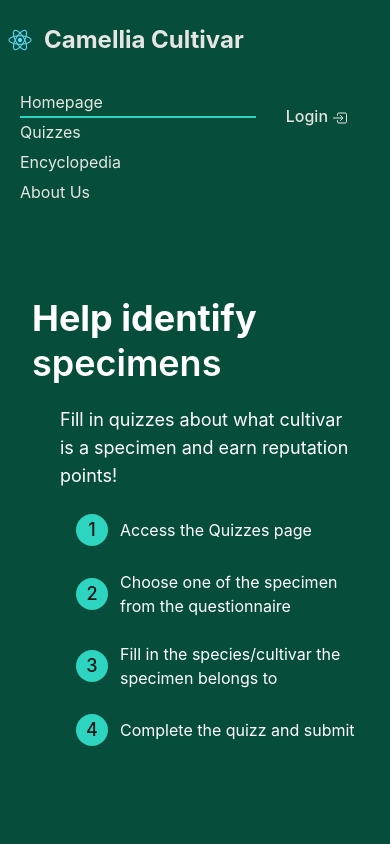
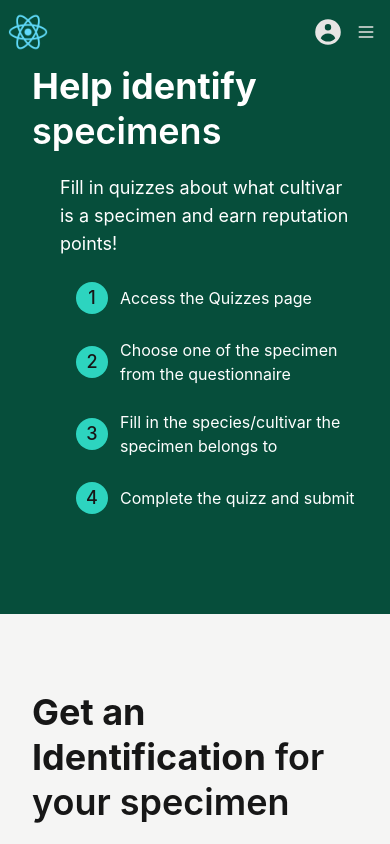
Before and after one commit to Camellia-Cultivar/Camellia-Cultivar, a React (Create React App) app in the folder webapp/: page / in a window 390 px wide. Shown: the top 844 px of the page. Built offline with nearby package versions, Linux system fonts and the light colour scheme.

Commit message:
implemented responsiveness of navbar

```diff
--- a/webapp/src/components/Navbar/index.js
+++ b/webapp/src/components/Navbar/index.js
@@ -1,52 +1,46 @@
-import React from 'react';
+import React, {useState} from 'react';
 import {Link, NavLink, useNavigate} from 'react-router-dom';
 import {IoEnterOutline} from 'react-icons/io5';
 
 const Navbar = () =>{
 
-    let activeClassName = "block text-base mx-3 py-0.5 border-b-2 border-teal-400";
-    let inactiveClassName="block text-base mx-3 py-0.5 border-b-2 border-transparent hover:border-white hover:text-white";
+    const [navbarOpen, setNavbarOpen] = useState(false)
+
+    const handleToggle = () => {
+        setNavbarOpen(!navbarOpen)
+    }
+
+    const closeMenu = () => {
+        setNavbarOpen(false)
+    }
+
+    let activeLink = "block text-base py-5 px-3 lg:py-0.5 lg:px-0 lg:border-b-2 border-teal-400 bg-emerald-900/10 text-neutral-600 lg:text-white lg:bg-transparent";
+    let link="block text-base py-5 px-3 lg:py-0.5 lg:px-0 lg:border-b-2 border-transparent hover:border-white hover:text-white";
+
+    let openNavbar = "shadow-md lg:flex flex flex-col lg:gap-7 w-full justify-evenly text-base lg:text-stone-200 text-neutral-500 lg:flex-row lg:mt-0 lg:text-sm lg:font-medium";
+    let closedNavbar = "hidden lg:flex gap-7 justify-evenly text-stone-200 flex-row mt-0 text-sm font-medium";
+
 
     let navigate = useNavigate();
 
     return (
-        <div className="w-full overflow-x-hidden">
-            <nav className="w-screen flex bg-emerald-900 px-2 sm:px-4 py-6 text-stone-200 select-none">
-                <div className="container flex flex-wrap justify-between items-center mx-auto">
+        <div className="overflow-x-hidden fixed top-0 z-50">
+            <nav className="w-screen flex bg-emerald-900 lg:px-2 py-3 md:py-5 text-stone-200 select-none">
+                <div className="container mx-auto flex flex-wrap justify-between items-center lg:mx-auto">
                     <Link to={"/"} className="flex items-center">
-                        <img src="logo192.png" className="mr-3 h-6 sm:h-9" alt="Logo"/>
+                        <img src="logo192.png" className="ml-2 lg:ml-0 md:mr-3 h-10 md:h-9" alt="Logo"/>
                         <span
-                            className="self-center text-2xl font-bold whitespace-nowrap dark:text-white">Camellia Cultivar</span>
+                            className="hidden md:flex whitespace-nowrap self-center text-2xl font-bold dark:text-white">Camellia Cultivar</span>
                     </Link>
-                    <div className="flex items-center md:order-2 ">
-                        <button
-                            className="flex mr-3 text-sm bg-gray-800 rounded-full md:mr-0 focus:ring-4 focus:ring-gray-300 dark:focus:ring-gray-600"
-                            id="user-menu-button" aria-expanded="false" type="button" data-dropdown-toggle="dropdown">
-                            <span className="sr-only">Open user menu</span>
-                            {/*<img className="w-8 h-8 rounded-full" src="/docs/images/people/profile-picture-3.jpg" alt="user photo" />*/}
-                        </button>
-                        <div
-                            className="hidden z-50 my-4 text-base list-none bg-white rounded divide-y divide-gray-100 shadow dark:bg-gray-700 dark:divide-gray-600"
-                            id="dropdown">
-                            <div className="py-3 px-4">
-                                <span className="block text-sm text-gray-900 dark:text-white">Bonnie Green</span>
-                                <span
-                                    className="block text-sm font-medium text-gray-500 truncate dark:text-gray-400">name@flowbite.com</span>
-                            </div>
-                        </div>
-                        <button data-collapse-toggle="mobile-menu-2" type="button"
-                                className="inline-flex items-center p-2 ml-1 text-sm text-gray-500 rounded-lg md:hidden hover:bg-gray-100 focus:outline-none focus:ring-2 focus:ring-gray-200 dark:text-gray-400 dark:hover:bg-gray-700 dark:focus:ring-gray-600"
-                                aria-controls="mobile-menu-2" aria-expanded="false">
-                            <span className="sr-only">Open main menu</span>
-                        </button>
-                    </div>
-                    <div className="justify-between items-center w-full md:flex md:w-auto md:order-1">
-                        <ul className="flex flex-col mt-4 text-base md:flex-row md:space-x-8 md:mt-0 md:text-sm md:font-medium">
+                    {/* LINKS */}
+                    <div className="fixed top-16 md:top-20 left-0 lg:top-0 lg:relative bg-white lg:mt-3 lg:bg-transparent w-full lg:flex lg:w-auto lg:order-0 order-1">
+                        <ul className={navbarOpen ? openNavbar:closedNavbar}>
                             <li>
                                 <NavLink to="/" end
                                          className={({ isActive }) => (
-                                             isActive ? activeClassName : inactiveClassName
+                                             isActive ? activeLink : link
                                          )}
+                                         onClick={() => closeMenu()}
                                 >
                                     Homepage
                                 </NavLink>
@@ -54,8 +48,9 @@ const Navbar = () =>{
                             <li>
                                 <NavLink to="/quizzes"
                                          className={({ isActive }) => (
-                                             isActive ? activeClassName : inactiveClassName
+                                             isActive ? activeLink : link
                                          )}
+                                         onClick={() => closeMenu()}
                                 >
                                     Quizzes
                                 </NavLink>
@@ -63,8 +58,9 @@ const Navbar = () =>{
                             <li>
                                 <NavLink to="/encyclopedia" end
                                          className={({ isActive }) => (
-                                             isActive ? activeClassName : inactiveClassName
+                                             isActive ? activeLink : link
                                          )}
+                                         onClick={() => closeMenu()}
                                 >
                                     Encyclopedia
                                 </NavLink>
@@ -72,17 +68,38 @@ const Navbar = () =>{
                             <li>
                                 <NavLink to="/about"
                                          className={({ isActive }) => (
-                                             isActive ? activeClassName : inactiveClassName
+                                             isActive ? activeLink : link
                                          )}
+                                         onClick={() => closeMenu()}
                                 >
                                     About Us
                                 </NavLink>
                             </li>
                         </ul>
                     </div>
+
+                    <div className="lg:order-2 flex mr-1.5 lg:mr-0">
+                        {/*LOGIN BUTTON*/}
+                        <button
+                            onClick={()=>{navigate("/login"); closeMenu()}}
+                            className="flex justify-center align-middle font-medium rounded-full md:rounded-md md:px-2 md:py-1 hover:bg-white/10 hover:ring-teal-400/50 hover:ring-2 m-auto mr-1 lg:mr-0 focus:outline-none"
+                        >
+                            <span className="px-1 self-center hidden md:flex">Login</span>
+                            <svg xmlns="http://www.w3.org/2000/svg" className="h-8 w-8" viewBox="0 0 20 20" fill="currentColor">
+                                <path fillRule="evenodd" d="M18 10a8 8 0 11-16 0 8 8 0 0116 0zm-6-3a2 2 0 11-4 0 2 2 0 014 0zm-2 4a5 5 0 00-4.546 2.916A5.986 5.986 0 0010 16a5.986 5.986 0 004.546-2.084A5 5 0 0010 11z" clipRule="evenodd"/>
+                            </svg>
+                        </button>
+
+                        {/* HAMBURGER TOGGLE */}
+                        <div className="flex items-center lg:hidden">
+                            <button className="p-2 rounded-md hover:bg-white/10 focus:outline-none hover:ring-teal-400/50 hover:ring-2 m-auto" onClick={() => handleToggle()}>
+                                <svg xmlns="http://www.w3.org/2000/svg" className="h-5 w-5 md:h-6 md:w-6" fill="none" viewBox="0 0 24 24" stroke="currentColor" strokeWidth={2}>
+                                    <path strokeLinecap="round" strokeLinejoin="round" d="M4 6h16M4 12h16M4 18h16" />
+                                </svg>
+                            </button>
+                        </div>
+                    </div>
                 </div>
-                <button onClick={()=>{navigate("/login")}} className="flex justify-self-end mr-4 font-medium border-2 rounded-md border-emerald-900 px-4 hover:border-white hover:text-white"><span className="self-center mr-1">Login</span><IoEnterOutline  className="self-center mt-1"/></button>
-
             </nav>
         </div>
     );
```
